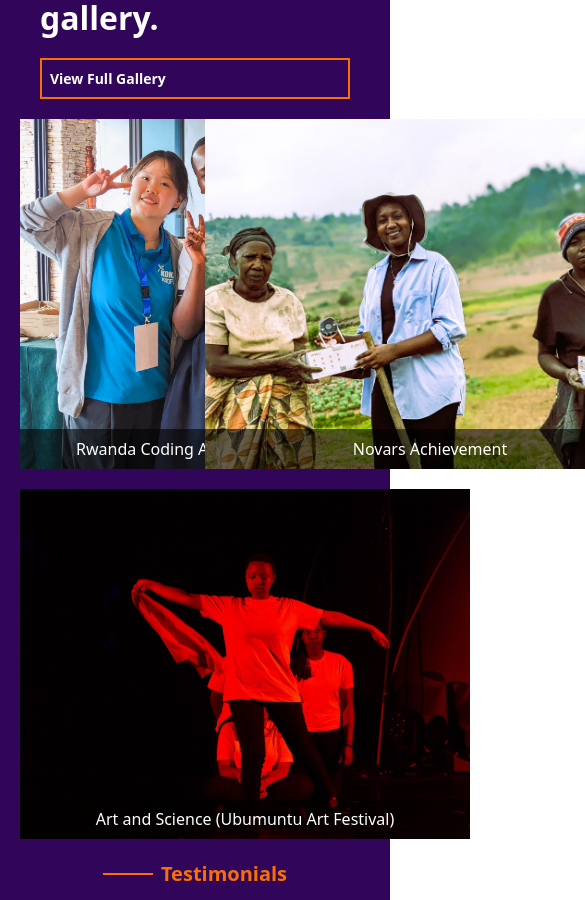
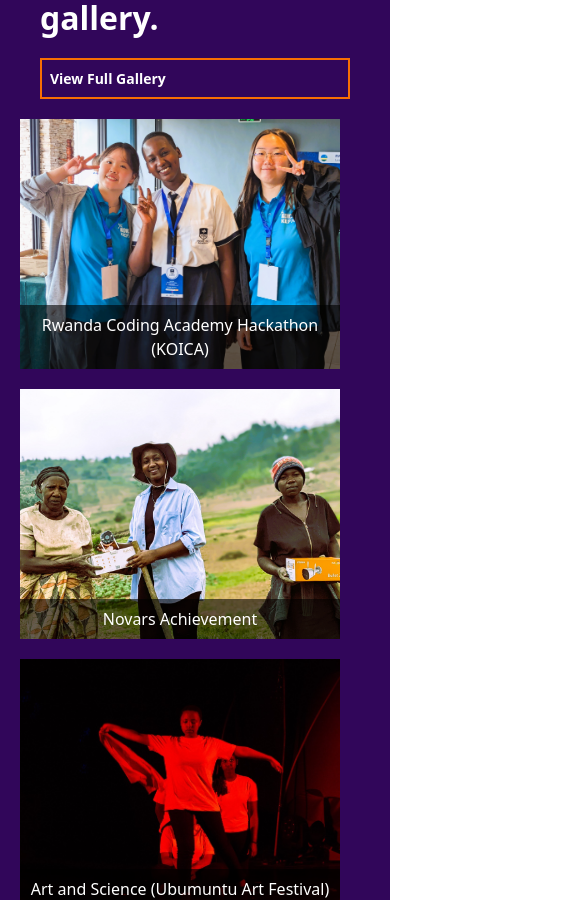
Before and after one commit to RUKUNDO-Prince/vanessa-portfolio, a React (Vite) app: page / in a window 390 px wide. Shown: the part 8142-9042 px from the top of the page, 585 px wide, since content can reach past the window. Built offline with nearby package versions, Linux system fonts and the light colour scheme.

Commit message:
solved the error in image styles

```diff
--- a/src/components/GalleryCard.jsx
+++ b/src/components/GalleryCard.jsx
@@ -2,7 +2,7 @@ import React from 'react';
 
 const GalleryCard = ({ image, title }) => {
   return (
-    <div className="relative w-[450px] h-[350px] overflow-hidden">
+    <div className="relative md:w-[450px] md:h-[350px] w-[320px] h-[250px] overflow-hidden">
       <img src={image} alt={title} className="w-full h-full object-cover" />
       <div className="absolute bottom-0 left-0 w-full bg-black bg-opacity-60 text-white text-center">
         <h3 className="py-2">{title}</h3>
--- a/src/components/GalleryList.jsx
+++ b/src/components/GalleryList.jsx
@@ -6,7 +6,7 @@ const GalleryList = ({ limit }) => {
   const limitedData = limit ? galleryData.slice(0, limit) : galleryData;
 
   return (
-    <div className='grid md:grid-cols-3 grid-cols-2 gap-5'>
+    <div className='grid md:grid-cols-3 sm:grid-cols-2 grid-cols-1 gap-5'>
       {limitedData.map((item) => (
         <GalleryCard key={item.id} image={item.image} title={item.title} />
       ))}
```
